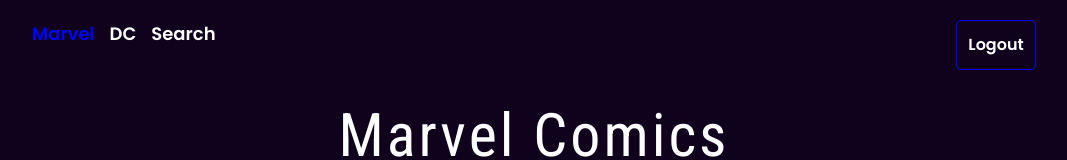
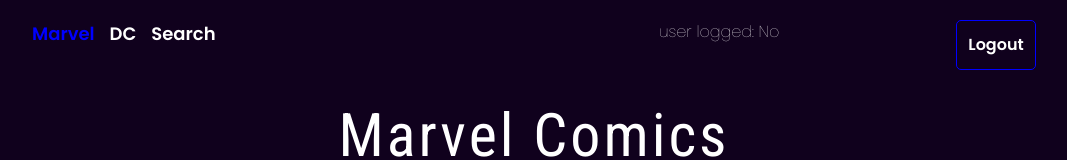
Before and after one commit to PacoNavarrete/Marvel-and-DC-Heroes, a React (Vite) app: page /marvel in a window 1280 px wide. Shown: the top 160 px of the page, without its empty margins (106-1173 px from the left). Built offline with nearby package versions, Linux system fonts and the light colour scheme.

Commit message:
Context created, user login in process

```diff
--- a/src/HeroesApp.jsx
+++ b/src/HeroesApp.jsx
@@ -1,10 +1,12 @@
+import { AuthProvider } from './auth/context/AuthProvider';
 import { AppRouter } from './router/AppRouter';
+
 
 const HeroesApp = function () {
   return (
-    <>
+    <AuthProvider>
       <AppRouter />
-    </>
+    </AuthProvider>
   );
 };
 
--- /dev/null
+++ b/src/auth/context/AuthContext.jsx
@@ -0,0 +1,3 @@
+import { createContext } from 'react';
+
+export const AuthContext = createContext();
--- /dev/null
+++ b/src/auth/context/AuthProvider.jsx
@@ -0,0 +1,27 @@
+import { useReducer } from 'react';
+import { AuthContext } from './AuthContext';
+import { authReducer } from './authReducer';
+
+const initialState = {
+  logged: false,
+};
+
+export const AuthProvider = ({ children }) => {
+
+  const [authState, dispatch] = useReducer(authReducer, initialState);
+
+  const login = (name= '') => {
+    const action = {
+      type: '[Auth] Login',
+      payload: name
+    }
+    dispatch(action)
+  }
+
+
+  return(
+    <AuthContext.Provider value={{authState, login}}>
+      {children}
+    </AuthContext.Provider>
+  );
+};
--- /dev/null
+++ b/src/auth/context/authReducer.js
@@ -0,0 +1,16 @@
+export const authReducer = (state = {}, action) => {
+  //action contiene lo siguiente: action.type, action.payload
+
+  const type = {
+    '[Auth] Login': {
+      ...state,
+      logged: true,
+      user: action.payload,
+    },
+    '[Auth] Logout': {
+      logged: false,
+    },
+  };
+
+  return type[action.type] || state;
+};
--- a/src/auth/pages/LoginPage.jsx
+++ b/src/auth/pages/LoginPage.jsx
@@ -1,9 +1,15 @@
 import { useNavigate } from 'react-router-dom';
+import {useContext} from 'react'
+import { AuthContext } from '../context/AuthContext';
 
 export const LoginPage = () => {
   const navigate = useNavigate();
+  const {authState, login} = useContext(AuthContext)
 
   const onLogin = () => {
+
+    login('Francisco Cienfuegos')
+
     navigate('/', {
       replace: true,
     });
--- a/src/ui/components/NavBar.jsx
+++ b/src/ui/components/NavBar.jsx
@@ -1,6 +1,11 @@
 import { NavLink, useNavigate } from 'react-router-dom';
+import { useContext } from 'react';
+import { AuthContext } from '../../auth/context/AuthContext';
 
 export const NavBar = () => {
+  const { authState } = useContext(AuthContext);
+  const { user } = authState;
+
   const navigate = useNavigate();
   const onLogout = () => {
     navigate('/login', {
@@ -36,6 +41,9 @@
           Search
         </NavLink>
       </div>
+      <div>
+        <p>user logged: {user || 'No'}</p>
+      </div>
       <button className="logout-button" onClick={onLogout}>
         Logout
       </button>
```
